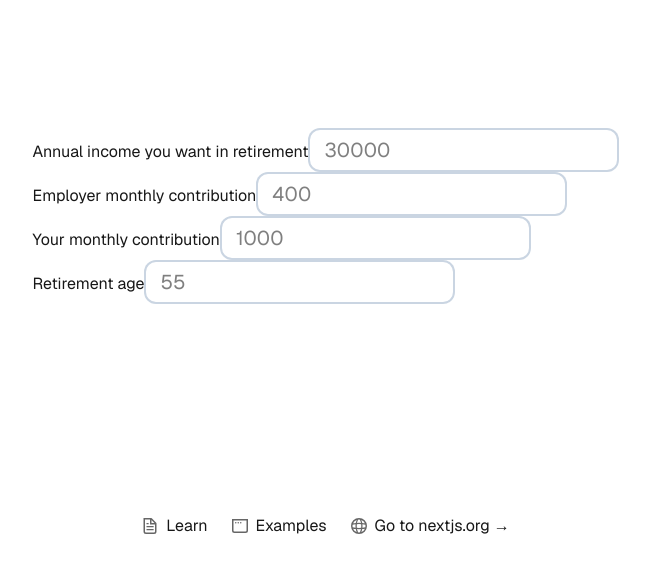
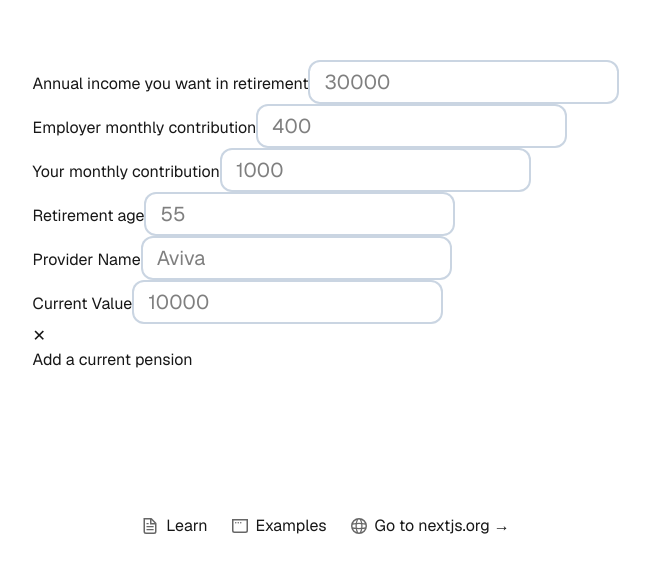
Before and after one commit to jtrein/pension-tracker, a Next.js app: page / in a window 1280 px wide. Shown: the part 184-756 px from the top of the page, without its empty margins (314-964 px from the left). Built offline with nearby package versions, Linux system fonts and the light colour scheme.

Commit message:
feat: add initial current pension pot fields

```diff
--- a/app/components/PensionForm.tsx
+++ b/app/components/PensionForm.tsx
@@ -39,6 +39,31 @@ export default function PensionForm(): React.JSX.Element {
         errorMessage=""
         placeholder="55"
       />
+
+      <div>
+        <FormField
+          name="currentPotProviderName"
+          label="Provider Name"
+          type="text"
+          errorMessage=""
+          placeholder="Aviva"
+        />
+        <FormField
+          name="currentPotValue"
+          label="Current Value"
+          type="number"
+          min="1"
+          step={"0.01"}
+          placeholder="10000"
+          errorMessage=""
+        />
+
+        <button onClick={() => {}}>✕</button>
+      </div>
+
+      <button type="button" onClick={() => {}}>
+        Add a current pension
+      </button>
     </form>
   );
 }
```
